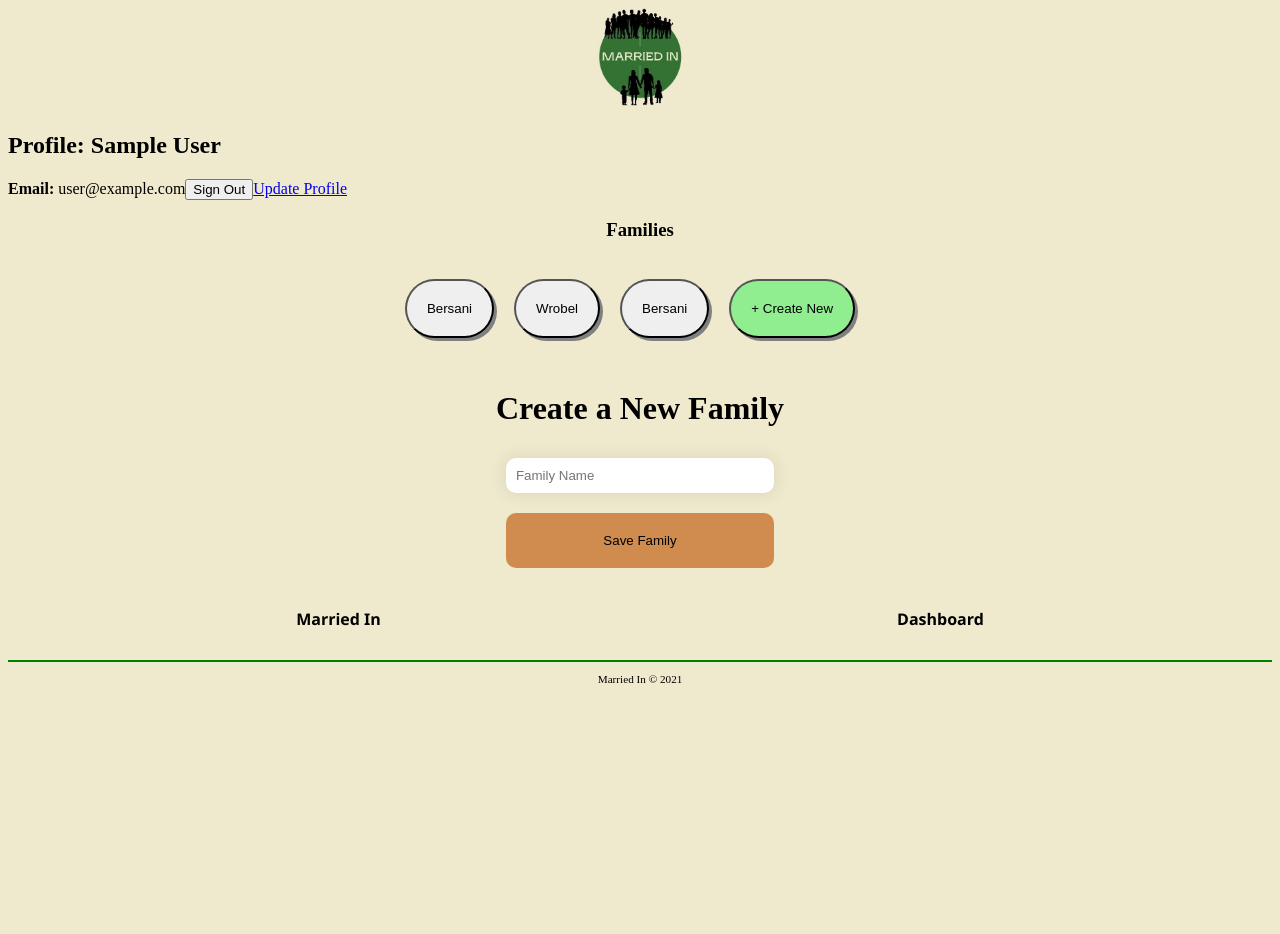
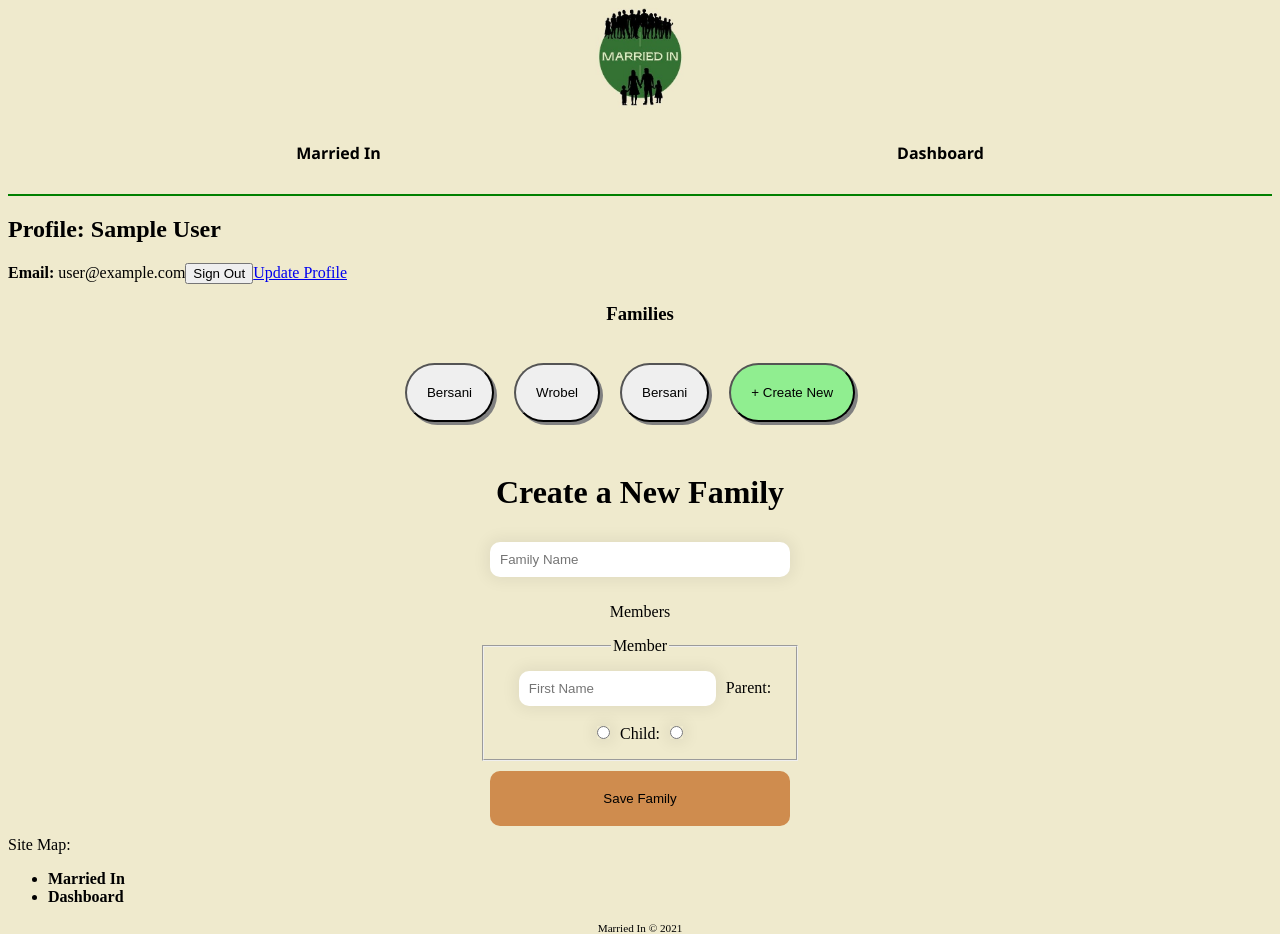
Before and after one commit to JBusani/married-in-web-app, a React app: page /dashboard in a window 1280 px wide. Before the commit the page ends 800 px from the top, so only its background shows below. Built offline with nearby package versions, Linux system fonts and the light colour scheme; no server answers; sample sign-in values are in the browser's storage.

Commit message:
reordered routes. created layout component

```diff
--- /dev/null
+++ b/src/Routes/Dashboard.js
@@ -0,0 +1,57 @@
+import React, { useState} from 'react';
+import Tree from "../tempData/familytree.json"
+import FamilyCard from '../components/FamilyCard';
+import styles from '../index.module.css';
+import { useAuth } from '../contexts/AuthContext'
+import { Link, useNavigate } from 'react-router-dom';
+import CreateCollection from '../components/CreateCollection';
+import { sendEmailVerification } from 'firebase/auth';
+import Layout from '../components/Layout';
+
+const Dashboard = () => {
+    const {currentUser, logout} = useAuth();
+    let navigate = useNavigate();
+    const [ openCollection, setOpenCollection ] = useState(true);
+    const [ errors, setErrors ] = useState("");
+  //view families
+  const [ view, setView ] = useState(0)
+  const handleView = (event) => {
+        setView(event.target.value)
+    }
+    async function handleLogOut(){
+        setErrors('');
+        try{
+            logout().then(navigate("/signin", {replace: true}));
+        }catch{
+            setErrors('Failed to log out');
+        }
+    }
+    function handleOpenCollection(){
+        setOpenCollection(true);
+    };
+    function resendVerificationEmail(){
+        sendEmailVerification(currentUser);
+    }
+    console.group(currentUser)
+
+    return (
+        <Layout>
+            <div className={styles.wrapper}>
+                {currentUser.emailVerified ? <span></span> : <p>Please check inbox for verification or resend email<button type='button' onClick={resendVerificationEmail}>Resend</button></p>}
+                <h2>Profile: {currentUser.displayName || currentUser.email}</h2>
+                {errors && <p>{errors}</p>}
+                <strong> Email: </strong>{currentUser?.email}
+                <button onClick={handleLogOut}>Sign Out</button>
+                <Link to="/update-profile">Update Profile</Link>
+                <h3 style={{textAlign: "center"}}> Families </h3>
+                <div className={styles.view}>
+                    {Tree.map((f,index)=> (<button key={index} className={styles.viewButton} onClick={handleView} value={index}>{f.familyName}</button>))}
+                    <button className={styles.viewButton} style={{backgroundColor: "lightgreen"}} onClick={handleOpenCollection} type="button" > + Create New </button>
+                </div>
+                {openCollection ? <CreateCollection user={currentUser.uid} /> : <FamilyCard family={Tree[view]} /> }
+            </div>
+        </Layout>
+    )
+}
+
+export default Dashboard;
--- /dev/null
+++ b/src/Routes/Home.js
@@ -0,0 +1,15 @@
+import React from 'react';
+import Layout from '../components/Layout';
+
+const Home = () => {
+
+    return(
+        <Layout>
+        <main>
+
+            <p>Hello I'm the home page.</p>
+        </main>
+        </Layout>
+    )
+}
+export default Home;
--- a/src/Routes/PrivateRoute.js
+++ b/src/Routes/PrivateRoute.js
@@ -1,8 +1,7 @@
 //hoc for rendering dashboard only if there is a current user.
 import React from 'react';
-import { useLocation, Navigate, Route, Outlet} from 'react-router-dom'
+import { useLocation, Navigate } from 'react-router-dom'
 import { useAuth } from '../contexts/AuthContext';
-import Dashboard from '../components/Dashboard';
 
 export default function PrivateRoute(props){
     const Component = props.component
--- a/src/components/App.js
+++ b/src/components/App.js
@@ -1,19 +1,36 @@
 import React from "react";
-import {Outlet} from 'react-router-dom'
-import Navigation from "./Navigation";
-import logo from "../assets/logoCropped.jpg";
-import styles from "../components/navigation.module.css";
-import aniLogo from "../assets/marriedIn.mp4";
-export default function App() {
+import Home from '../Routes/Home';
+import SignUp from '../components/SignUp';
+import SignIn from '../components/Signin';
+import PrivateRoute from '../Routes/PrivateRoute';
+import ForgotPassword from '../Routes/ForgotPassword';
+import Dashboard from '../Routes/Dashboard';
+import UpdateProfile from '../Routes/UpdateProfile';
+import { Routes, Route } from 'react-router-dom';
 
-  return (
-    <div>
-      <div className={styles.logo}>
+/*<div className={styles.logo}>
         <img src={logo} alt="Married In Logo" />
       </div>
       <Outlet />
       <Navigation />
       <p style={{textAlign: "center", fontSize: ".7rem"}}>Married In &copy; {new Date().getFullYear()}</p>
+  */
+export default function App() {
+
+  return (
+    <div>
+
+      <Routes>
+        <Route exact path="/" element={<Home />} />
+        <Route path="dashboard" element={<PrivateRoute component={Dashboard}/>}>
+            <Route path="update-profile" element={<PrivateRoute component={UpdateProfile}  />} />
+            <Route path="*" element={<main style={{padding: "1rem"}}><p>There's nothing here...!</p></main>}/>
+        </Route>
+        <Route path="signup" element={<SignUp />}/>
+        <Route path="signin" element={<SignIn />}/>
+        <Route path="forgot-password" element={<ForgotPassword />}/>
+        <Route path="*" element={<main style={{padding: "1rem"}}><p>There's nothing here...!</p></main>}/>
+      </Routes>
     </div>
   );
 }
--- a/src/components/CreateCollection.js
+++ b/src/components/CreateCollection.js
@@ -1,18 +1,50 @@
-import React, { useRef } from 'react'
+import React, { useRef, useState } from 'react'
 import { collection, addDoc, setDoc, doc } from "firebase/firestore";
 import { db } from './Firebase';
 import formStyles from "./form.module.css";
 
+/*
+members : [
+    id : {
+      firstName: Jake
+      lastName: Bersani
+      image: *.jpg
+      }
+    ]
+
+
+*/
 
 export default function CreateCollection(props){
     const familyName = useRef();
+
+    const [ memberArray, setMemberArray ] = useState([]);
+
+    function handleMember(event){
+      console.log(event.target.value)
+      setMemberArray([...memberArray, {
+        //can I get the fieldset data as a group? or do i need to track each individual item?
+      }])
+
+    }
+
+console.group(memberArray)
+
     async function handleSubmit(event){
       event.preventDefault();
+      console.group(event.target);
         try{
-          const docRef = await addDoc(collection(db, `users/${props.user}/families`), {
-            family: familyName.current.value
+          const familyRef = await addDoc(collection(db, `users/${props.user}/families`), {
+            family: familyName.current.value,
+            members: []
+          })
+
+          const membersRef = await addDoc(collection(db, `users/${props.user}/members`),{
+            familyName: familyName.current.value,
+            firstName: "",
 
           })
+
         }catch(error){
           console.group(error)
         }
@@ -29,6 +61,30 @@ console.group(props.user)
                     aria-label="Family Name"
                     ref={familyName}
                 />
+                <p>Members</p>
+                <fieldset onBlur={handleMember}>
+                  <legend>Member</legend>
+                  <input
+                    type="text"
+                    placeholder="First Name"
+                    name="firstName"
+                    aria-label="first Name"
+
+                  />
+                  <label>Parent:
+                    <input
+                      type="radio"
+                      name='role'
+
+                    />
+                  </label>
+                  <label>Child:
+                    <input
+                      type="radio"
+                      name='role'
+                    />
+                  </label>
+                </fieldset>
                 <button
                     type="submit"
                     className={formStyles.submitButton}
--- a/src/components/Dashboard.js
+++ /dev/null
@@ -1,54 +0,0 @@
-import React, { useState} from 'react';
-import Tree from "../tempData/familytree.json"
-import FamilyCard from './FamilyCard';
-import styles from '../index.module.css';
-import { useAuth } from '../contexts/AuthContext'
-import { Link, useNavigate } from 'react-router-dom';
-import CreateCollection from './CreateCollection';
-import { sendEmailVerification } from 'firebase/auth';
-
-const Dashboard = () => {
-    const {currentUser, logout} = useAuth();
-    let navigate = useNavigate();
-    const [ openCollection, setOpenCollection ] = useState(true);
-    const [ errors, setErrors ] = useState("");
-  //view families
-  const [ view, setView ] = useState(0)
-  const handleView = (event) => {
-        setView(event.target.value)
-    }
-    async function handleLogOut(){
-        setErrors('');
-        try{
-            logout().then(navigate("/signin", {replace: true}));
-        }catch{
-            setErrors('Failed to log out');
-        }
-    }
-    function handleOpenCollection(){
-        setOpenCollection(true);
-    };
-    function resendVerificationEmail(){
-        sendEmailVerification(currentUser);
-    }
-    console.group(currentUser)
-
-    return (
-        <div className={styles.wrapper}>
-            {currentUser.emailVerified ? <span></span> : <p>Please check inbox for verification or resend email<button type='button' onClick={resendVerificationEmail}>Resend</button></p>}
-            <h2>Profile: {currentUser.displayName || currentUser.email}</h2>
-            {errors && <p>{errors}</p>}
-            <strong> Email: </strong>{currentUser?.email}
-            <button onClick={handleLogOut}>Sign Out</button>
-            <Link to="/update-profile">Update Profile</Link>
-            <h3 style={{textAlign: "center"}}> Families </h3>
-            <div className={styles.view}>
-                {Tree.map((f,index)=> (<button key={index} className={styles.viewButton} onClick={handleView} value={index}>{f.familyName}</button>))}
-                <button className={styles.viewButton} style={{backgroundColor: "lightgreen"}} onClick={handleOpenCollection} type="button" > + Create New </button>
-            </div>
-            {openCollection ? <CreateCollection user={currentUser.uid} /> : <FamilyCard family={Tree[view]} /> }
-        </div>
-    )
-}
-
-export default Dashboard;
--- a/src/components/Layout.js
+++ b/src/components/Layout.js
@@ -1,4 +1,7 @@
 import React from 'react';
+import Navigation, {NavigationFooter} from './Navigation';
+import logo from "../assets/logoCropped.jpg";
+import styles from '../components/navigation.module.css';
 
 
 
@@ -12,8 +15,13 @@ const Layout = (props) => {
 
     return (
         <div>
-            <h1>Married In</h1>
+            <div className={styles.logo}>
+                <img src={logo} alt="Married In Logo" />
+            </div>
+            <Navigation />
             {props.children}
+            <NavigationFooter />
+            <p style={{textAlign: "center", fontSize: ".7rem"}}>Married In &copy; {new Date().getFullYear()}</p>
         </div>
     )
 }
--- a/src/components/Navigation.js
+++ b/src/components/Navigation.js
@@ -15,4 +15,17 @@ const Navigation = () => {
 
     )
 }
+export const NavigationFooter = () =>{
+    return (
+        <>
+        <div>
+            Site Map:
+            <ul>
+                <li><Link className={styles.link} to="/">Married In</Link></li>
+                <li><Link className={styles.link} to="dashboard">Dashboard</Link></li>
+            </ul>
+        </div>
+        </>
+    )
+}
 export default Navigation;
--- a/src/index.js
+++ b/src/index.js
@@ -1,14 +1,8 @@
 import App from './components/App';
 import ReactDOM from 'react-dom';
 import React from 'react';
-import { BrowserRouter, Routes, Route } from 'react-router-dom';
+import { BrowserRouter } from 'react-router-dom';
 import { AuthProvider } from './contexts/AuthContext';
-import SignUp from './components/SignUp';
-import SignIn from './components/Signin';
-import PrivateRoute from './Routes/PrivateRoute';
-import ForgotPassword from './Routes/ForgotPassword';
-import Dashboard from './components/Dashboard';
-import UpdateProfile from './Routes/UpdateProfile';
 
 //maybe a uselocation can conditionally render a home page component
 
@@ -17,16 +11,7 @@ ReactDOM.render(
     <React.StrictMode>
         <BrowserRouter>
             <AuthProvider>
-                <Routes>
-                    <Route exact path="/" element={<App />} >
-                        <Route path="dashboard" element={<PrivateRoute component={Dashboard}/>} />
-                        <Route path="update-profile" element={<PrivateRoute component={UpdateProfile}  />} />
-                        <Route path="signup" element={<SignUp />}/>
-                        <Route path="signin" element={<SignIn />}/>
-                        <Route path="forgot-password" element={<ForgotPassword />}/>
-                        <Route path="*" element={<main style={{padding: "1rem"}}><p>There's nothing here...!</p></main>}/>
-                    </Route>
-                </Routes>
+                <App />
             </AuthProvider>
         </BrowserRouter>
     </React.StrictMode>
```
Also changed, not shown: package.json (+9 -9 lines), 2 other files (tests, documents, lock files or other folders).
